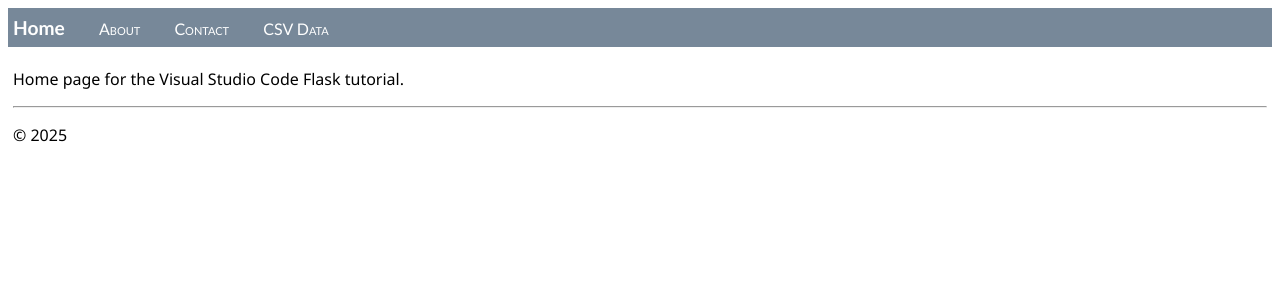
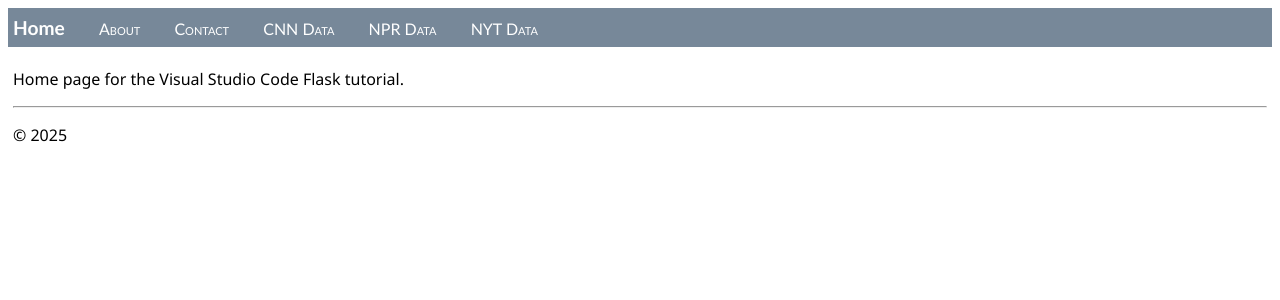
Before and after one commit to citiniS/News-Sentiment-Analysis, a Flask app: page / in a window 1280 px wide. Shown: the top 300 px of the page. Run offline with Flask 3, Linux system fonts and the light colour scheme.

Commit message:
updated to add npr data

```diff
--- a/Flask/app.py
+++ b/Flask/app.py
@@ -20,8 +20,8 @@ def about():
 def contact():
     return render_template("contact.html")
 
-@app.route('/csvdata/')
-def csvdata():
+@app.route('/cnndata/')
+def cnndata():
     data = []
     file_path = os.path.join('..','dataset', 'cnnarticles.csv')
     with open(file_path, 'r') as file:
@@ -29,6 +29,26 @@ def csvdata():
         for row in csv_reader:
             data.append(row)
     return render_template('cvsdisplay.html', data=data)
+
+@app.route('/nprdata/')
+def nprdata():
+    npr_data = []
+    npr_path = os.path.join('..','dataset', 'nprarticles.csv')
+    with open(npr_path, 'r') as file:
+        csv_reader = csv.reader(file)
+        for row in csv_reader:
+            npr_data.append(row)
+    return render_template('cvsdisplay.html', data=npr_data)
+
+@app.route('/nytdata/')
+def nytdata():
+    nyt_data = []
+    nyt_path = os.path.join('..', 'dataset', 'nytarticles.csv')
+    with open(nyt_path, 'r') as file:
+        csv_reader = csv.reader(file)
+        for row in csv_reader:
+            nyt_data.append(row)
+    return render_template('cvsdisplay.html', data=nyt_data)
 
 @app.route("/hello/")
 @app.route("/hello/<name>")
--- a/Flask/templates/layout.html
+++ b/Flask/templates/layout.html
@@ -11,7 +11,9 @@
             <a href="{{ url_for('home') }}" class="navbar-brand">Home</a>
             <a href="{{ url_for('about') }}" class="navbar-item">About</a>
             <a href="{{ url_for('contact') }}" class="navbar-item">Contact</a>
-            <a href="{{ url_for('csvdata') }}" class="navbar-item">CSV Data</a>
+            <a href="{{ url_for('cnndata') }}" class="navbar-item">CNN Data</a>
+            <a href="{{ url_for('nprdata') }}" class="navbar-item">NPR Data</a>
+            <a href="{{ url_for('nytdata') }}" class="navbar-item">NYT Data</a>
         </div>
 
         <div class="body-content">
```
Also changed, not shown: Flask/templates/cvsdisplay.html (+6 -8 lines).
